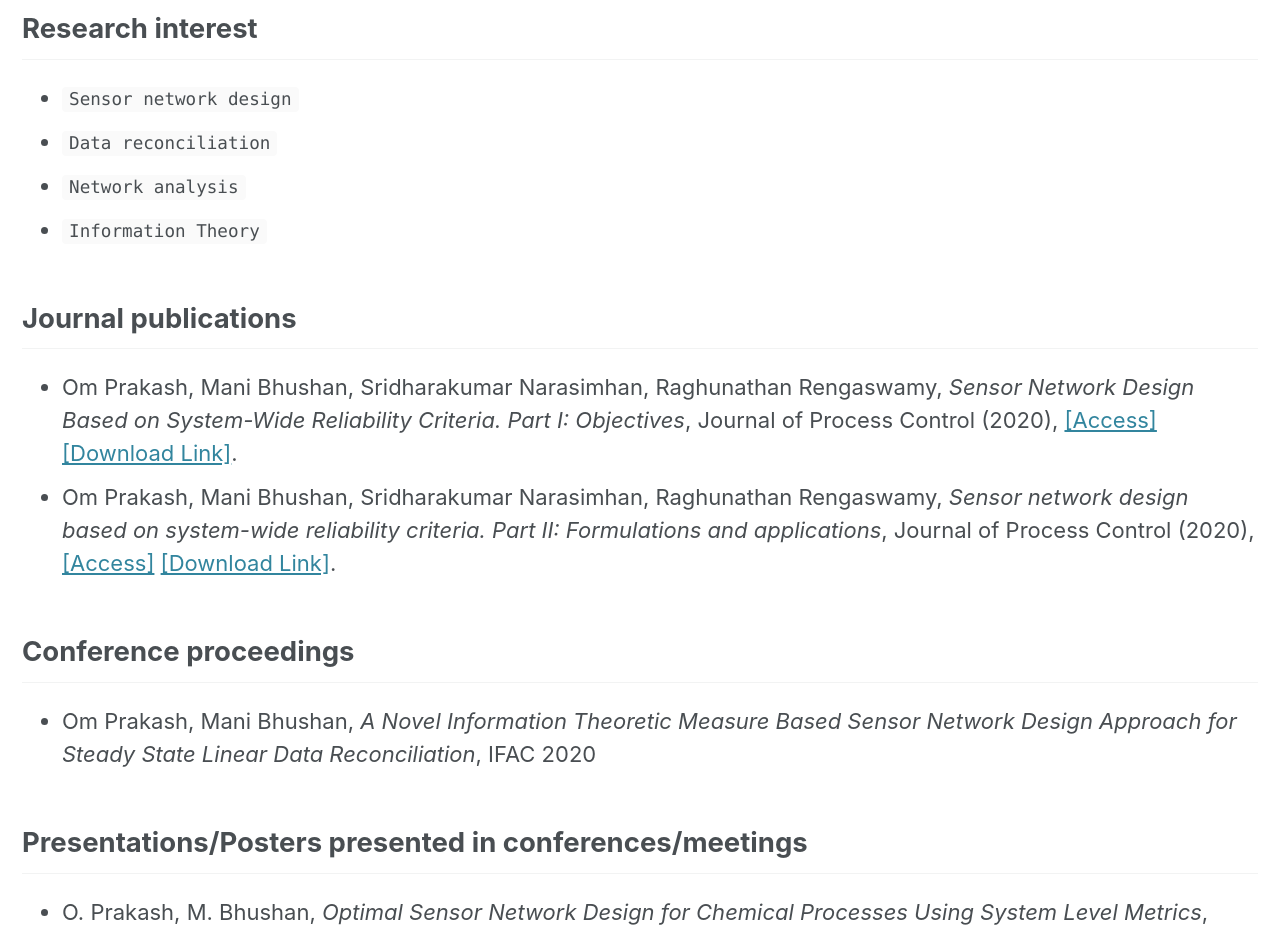
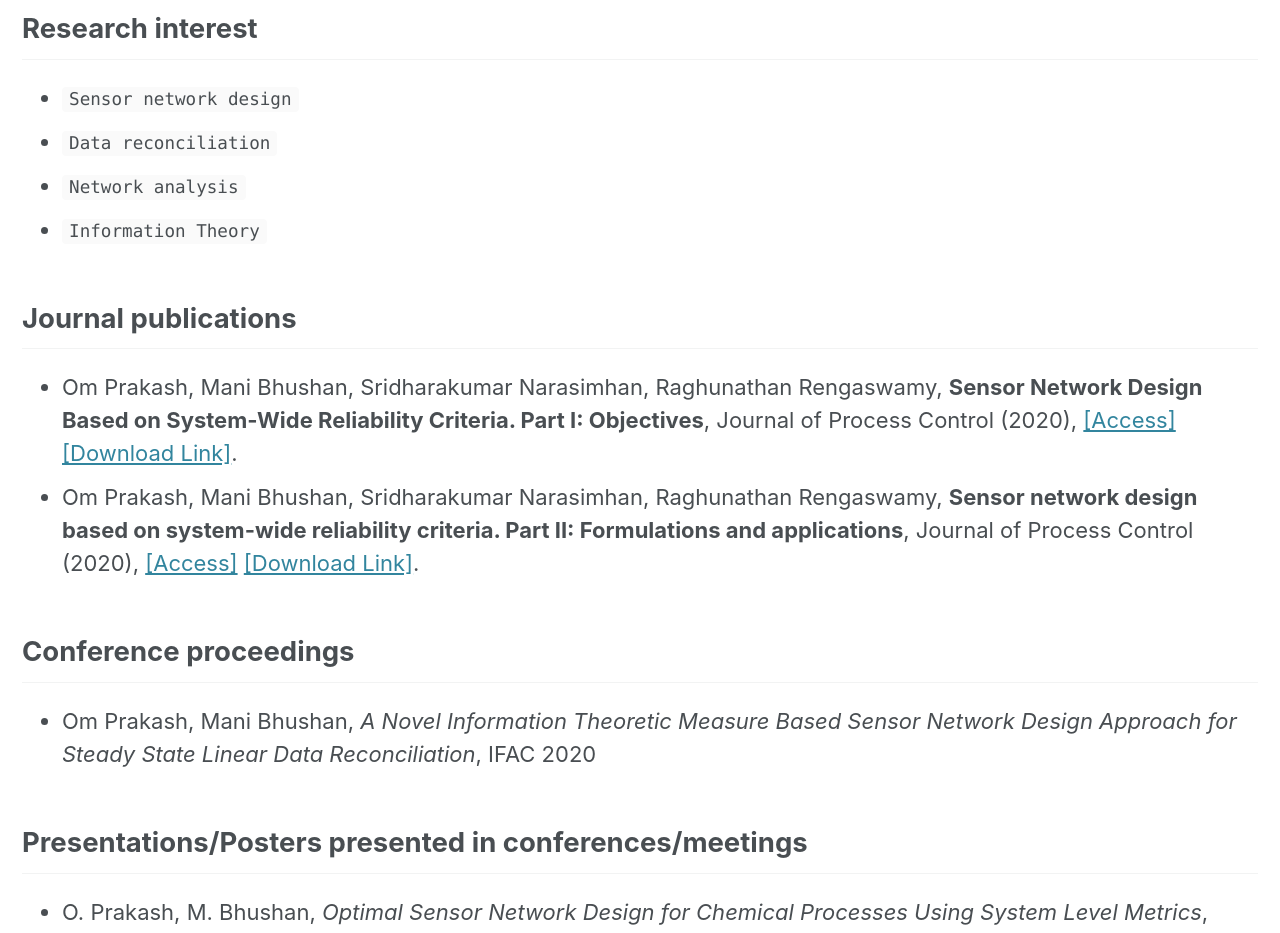
Before and after one commit to prakashoms/prakashoms.github.io, a Jekyll site: the page built from _pages/research.md, in a window 1280 px wide. Shown: the part 672-1605 px from the top of the page. Built offline with Jekyll 4.4.1, drawn with Linux system fonts in a browser that asks for light colours; cached includes are drawn as plain includes; nearby versions of some CDN libraries.

```diff
--- a/_pages/research.md
+++ b/_pages/research.md
@@ -30,8 +30,8 @@ Om Prakash -> Mani Bhushan -> Sharad Bhartiya -> Paluri S. V. Nataraj -> Paresh
 - `Information Theory`
 
 ## Journal publications
-- Om Prakash, Mani Bhushan, Sridharakumar Narasimhan, Raghunathan Rengaswamy, *Sensor Network Design Based on System-Wide Reliability Criteria. Part I: Objectives*, Journal of Process Control (2020), [[Access]](https://authors.elsevier.com/c/1bavY_Lpm1xWIu) [[Download Link]](https://doi.org/10.1016/j.jprocont.2020.07.007).
-- Om Prakash, Mani Bhushan, Sridharakumar Narasimhan, Raghunathan Rengaswamy, *Sensor network design based on system-wide reliability criteria. Part II: Formulations and applications*, Journal of Process Control (2020), [[Access]](https://authors.elsevier.com/c/1bSYD3Q5WJJ2xV) [[Download Link]](https://doi.org/10.1016/j.jprocont.2020.07.004).
+- Om Prakash, Mani Bhushan, Sridharakumar Narasimhan, Raghunathan Rengaswamy, **Sensor Network Design Based on System-Wide Reliability Criteria. Part I: Objectives**, Journal of Process Control (2020), [[Access]](https://authors.elsevier.com/c/1bavY_Lpm1xWIu) [[Download Link]](https://doi.org/10.1016/j.jprocont.2020.07.007).
+- Om Prakash, Mani Bhushan, Sridharakumar Narasimhan, Raghunathan Rengaswamy, **Sensor network design based on system-wide reliability criteria. Part II: Formulations and applications**, Journal of Process Control (2020), [[Access]](https://authors.elsevier.com/c/1bSYD3Q5WJJ2xV) [[Download Link]](https://doi.org/10.1016/j.jprocont.2020.07.004).
 
 
 ## Conference proceedings
```
